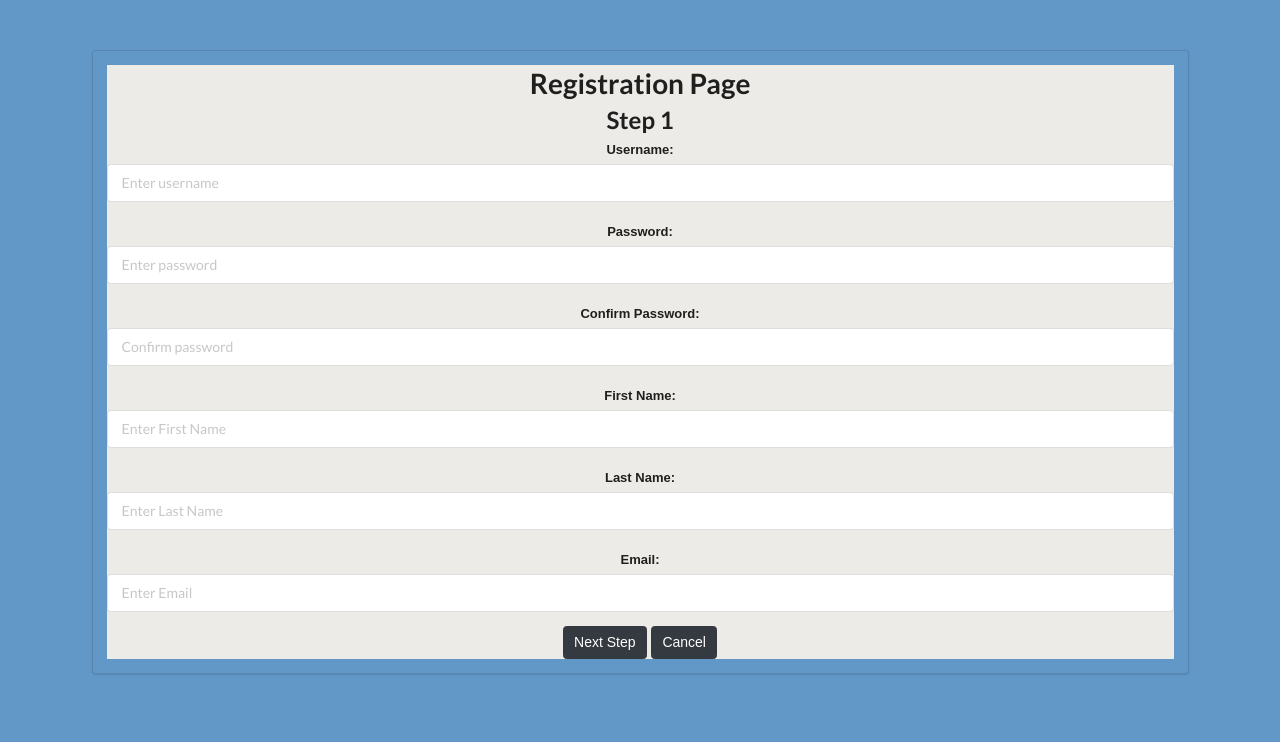
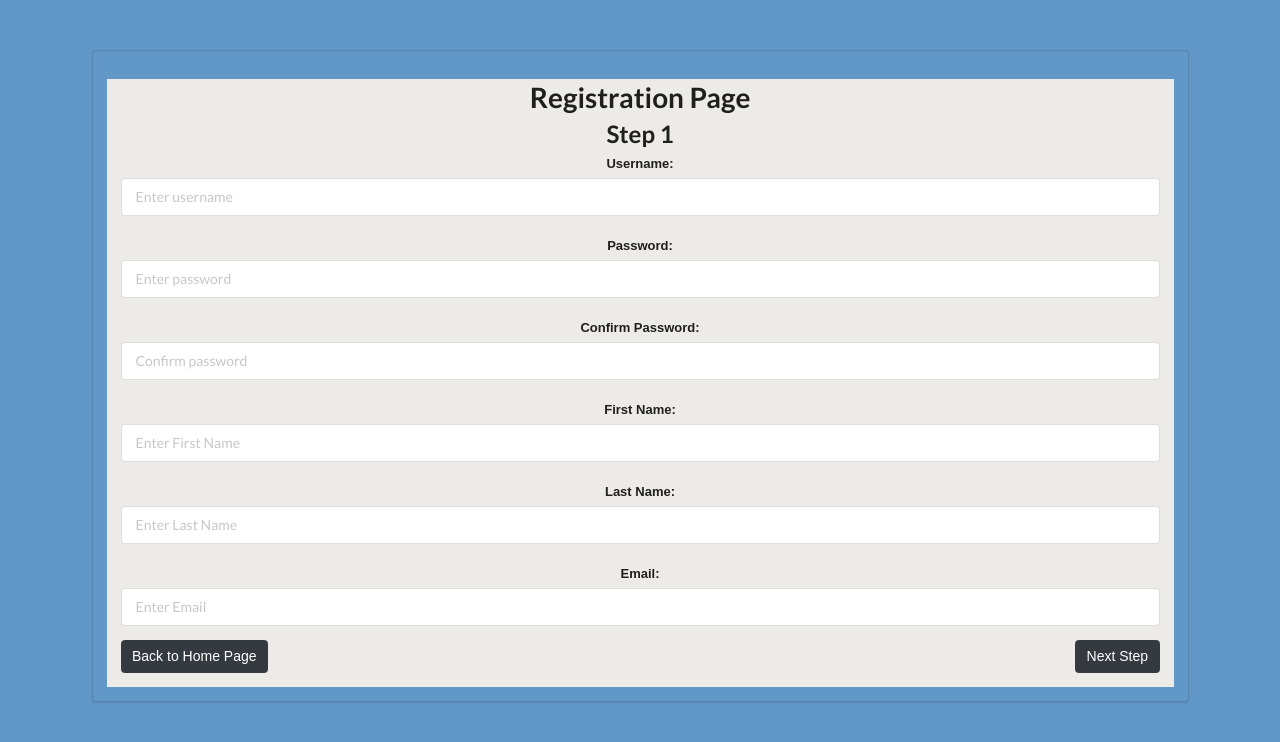
Before and after one commit to g-priime/loginPrototypeV0.0, a React (Create React App) app: page / in a window 1280 px wide. Shown: the top 742 px of the page. Built offline with nearby package versions, Linux system fonts and the light colour scheme.

Commit message:
Update RegisterPage.js

```diff
--- a/src/components/RegisterPage.js
+++ b/src/components/RegisterPage.js
@@ -24,7 +24,7 @@ class Register extends React.Component {
 
             <div className="ui segment " style={{backgroundColor: "#6298C8"}}>
                 <form onSubmit={this.onFormSubmit} className="ui form" style={{backgroundColor: "#ECEBE7 "}}>
-                    <div className="field d-flex flex-md-column" >
+                    <div className="field d-flex flex-md-column ml-3 mr-3 mb-3 mt-3" >
                         <label><h1>Registration Page</h1></label>
 
                         <label><h2>Step 1</h2></label>
@@ -90,8 +90,10 @@ class Register extends React.Component {
                             }
                         />
                     </div>
-                    <button className="btn btn-dark">Next Step</button>{' '}
-                    <button className="btn btn-dark">Cancel</button>
+                    <div className="d-flex justify-content-between">
+                    <button className="btn btn-dark ml-3 mb-3">Back to Home Page</button>
+                    <button className="btn btn-dark mr-3 mb-3">Next Step</button>
+                    </div>
                 </form>
             </div>
 
```
